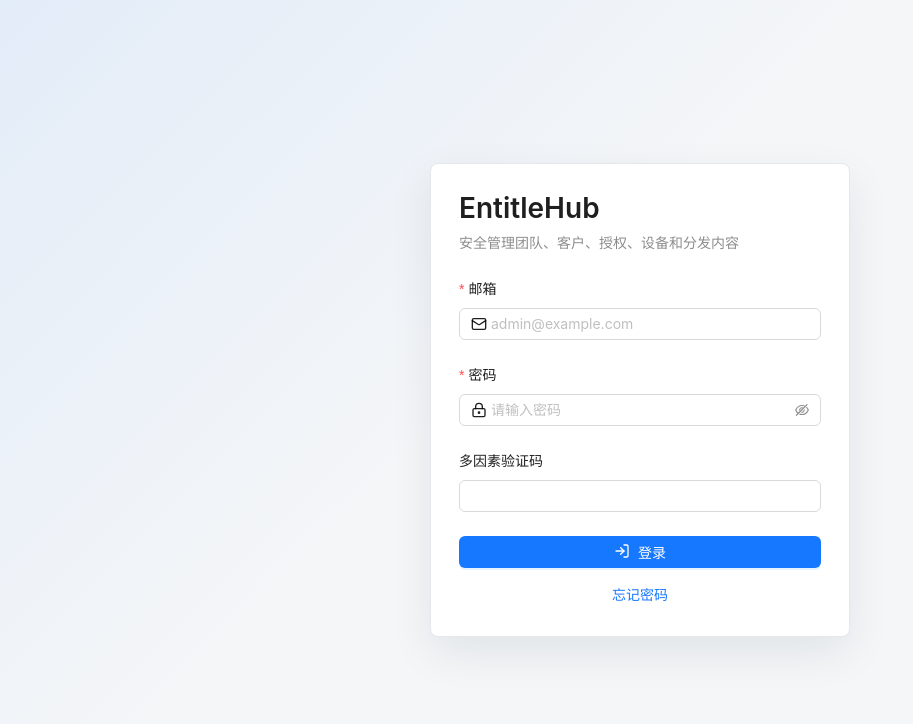
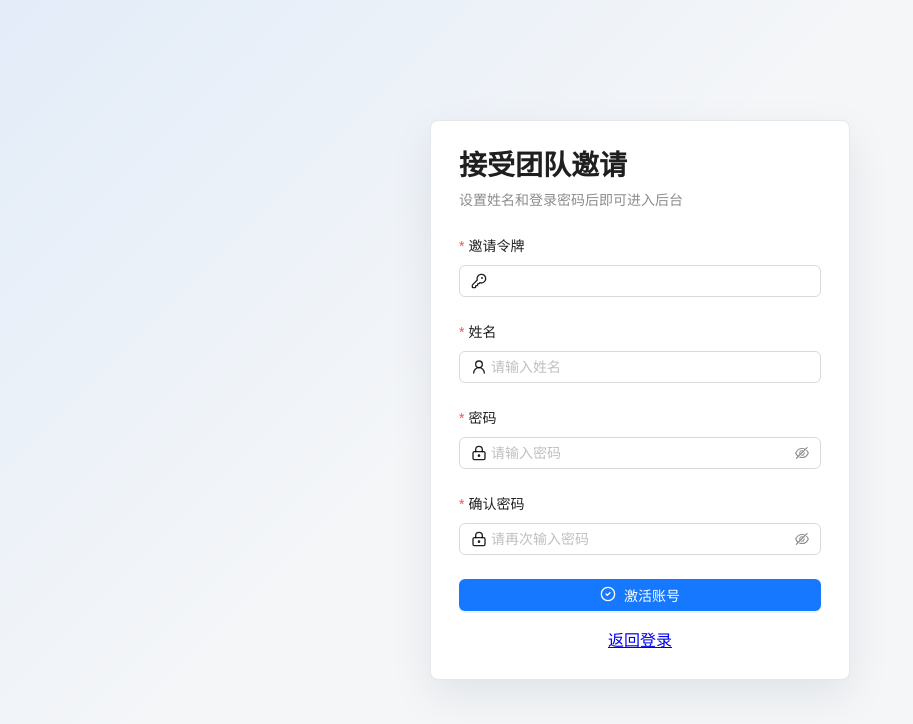
Before and after one commit to longxingze0925/EntitleHub, a React (Vite) app in the folder admin/: page /team/invitations/accept in a window 1280 px wide. Before the commit this address led to /login. Shown: the top 724 px of the page, without its empty margins (0-913 px from the left). Built offline with nearby package versions, Linux system fonts and the light colour scheme; no server answers.

Commit message:
Add team invitation acceptance page

```diff
--- a/admin/src/api/auth.ts
+++ b/admin/src/api/auth.ts
@@ -87,6 +87,33 @@ export function confirmPasswordReset(payload: {
   });
 }
 
+export interface AcceptTeamInvitationPayload {
+  token: string;
+  name: string;
+  password: string;
+}
+
+export interface AcceptedTeamMember {
+  id: string;
+  tenant_id: string;
+  email: string;
+  name: string;
+  status: string;
+  email_verified: boolean;
+}
+
+export function acceptTeamInvitation(
+  payload: AcceptTeamInvitationPayload
+): Promise<{ member: AcceptedTeamMember }> {
+  return apiRequest<{ member: AcceptedTeamMember }>(
+    "/api/team/invitations/accept",
+    {
+      method: "POST",
+      body: JSON.stringify(payload)
+    }
+  );
+}
+
 export function confirmClientEmailVerify(token: string): Promise<{
   customer_id: string;
   email_verified: boolean;
--- a/admin/src/app/App.tsx
+++ b/admin/src/app/App.tsx
@@ -20,6 +20,7 @@ import { ClientPasswordResetPage } from "../pages/login/ClientPasswordResetPage"
 import { EmailVerifyPage } from "../pages/login/EmailVerifyPage";
 import { LoginPage } from "../pages/login/LoginPage";
 import { PasswordResetPage } from "../pages/login/PasswordResetPage";
+import { TeamInvitationAcceptPage } from "../pages/login/TeamInvitationAcceptPage";
 import { ApplicationsPage } from "../pages/resources/ApplicationsPage";
 import { AiBillingPage } from "../pages/resources/AiBillingPage";
 import { AuditLogsPage } from "../pages/resources/AuditLogsPage";
@@ -126,6 +127,10 @@ export function App() {
         <Route path="/login" element={<LoginPage />} />
         <Route path="/admin/password-reset" element={<PasswordResetPage />} />
         <Route path="/admin/email-verify" element={<EmailVerifyPage />} />
+        <Route
+          path="/team/invitations/accept"
+          element={<TeamInvitationAcceptPage />}
+        />
         <Route path="/client/password-reset" element={<ClientPasswordResetPage />} />
         <Route path="/client/email-verify" element={<ClientEmailVerifyPage />} />
         <Route element={<ProtectedRoutes />}>
--- /dev/null
+++ b/admin/src/pages/login/TeamInvitationAcceptPage.tsx
@@ -0,0 +1,135 @@
+import { Alert, Button, Form, Input, Typography, message } from "antd";
+import { CheckCircle2, KeyRound, LockKeyhole, UserRound } from "lucide-react";
+import { useMutation } from "@tanstack/react-query";
+import { Link, useNavigate, useSearchParams } from "react-router-dom";
+
+import { acceptTeamInvitation } from "../../api/auth";
+import { tApiError, tMessage } from "../../utils/i18n";
+
+interface TeamInvitationFormValues {
+  token: string;
+  name: string;
+  password: string;
+  confirm_password: string;
+}
+
+export function TeamInvitationAcceptPage() {
+  const navigate = useNavigate();
+  const [form] = Form.useForm<TeamInvitationFormValues>();
+  const [searchParams] = useSearchParams();
+  const token = searchParams.get("token") ?? "";
+
+  const mutation = useMutation({
+    mutationFn: (values: TeamInvitationFormValues) =>
+      acceptTeamInvitation({
+        token: values.token.trim(),
+        name: values.name.trim(),
+        password: values.password
+      }),
+    onSuccess: () => {
+      message.success(tMessage("team_invitation_accepted"));
+      navigate("/login", { replace: true });
+    }
+  });
+
+  const error = tApiError(mutation.error);
+
+  return (
+    <main className="login-screen">
+      <section className="login-panel">
+        <div className="login-brand">
+          <Typography.Title level={1}>接受团队邀请</Typography.Title>
+          <Typography.Text type="secondary">
+            设置姓名和登录密码后即可进入后台
+          </Typography.Text>
+        </div>
+
+        <Form<TeamInvitationFormValues>
+          form={form}
+          layout="vertical"
+          onFinish={(values) => mutation.mutate(values)}
+          initialValues={{ token }}
+        >
+          <Form.Item
+            name="token"
+            label="邀请令牌"
+            rules={[{ required: true, message: "请输入邀请令牌" }]}
+          >
+            <Input prefix={<KeyRound size={16} />} />
+          </Form.Item>
+
+          <Form.Item
+            name="name"
+            label="姓名"
+            rules={[{ required: true, message: "请输入姓名" }]}
+          >
+            <Input
+              prefix={<UserRound size={16} />}
+              autoComplete="name"
+              placeholder="请输入姓名"
+            />
+          </Form.Item>
+
+          <Form.Item
+            name="password"
+            label="密码"
+            rules={[{ required: true, message: "请输入密码" }]}
+          >
+            <Input.Password
+              prefix={<LockKeyhole size={16} />}
+              autoComplete="new-password"
+              placeholder="请输入密码"
+            />
+          </Form.Item>
+
+          <Form.Item
+            name="confirm_password"
+            label="确认密码"
+            dependencies={["password"]}
+            rules={[
+              { required: true, message: "请再次输入密码" },
+              ({ getFieldValue }) => ({
+                validator(_, value) {
+                  if (!value || getFieldValue("password") === value) {
+                    return Promise.resolve();
+                  }
+
+                  return Promise.reject(new Error("两次输入的密码不一致"));
+                }
+              })
+            ]}
+          >
+            <Input.Password
+              prefix={<LockKeyhole size={16} />}
+              autoComplete="new-password"
+              placeholder="请再次输入密码"
+            />
+          </Form.Item>
+
+          {error ? (
+            <Alert
+              type="error"
+              message={error}
+              showIcon
+              className="login-alert"
+            />
+          ) : null}
+
+          <Button
+            type="primary"
+            htmlType="submit"
+            icon={<CheckCircle2 size={16} />}
+            loading={mutation.isPending}
+            block
+          >
+            激活账号
+          </Button>
+        </Form>
+
+        <div className="login-actions">
+          <Link to="/login">返回登录</Link>
+        </div>
+      </section>
+    </main>
+  );
+}
--- a/admin/src/pages/resources/TeamPage.tsx
+++ b/admin/src/pages/resources/TeamPage.tsx
@@ -35,11 +35,15 @@ import { dateTime } from "../../utils/format";
 import { tMessage, tRoleName } from "../../utils/i18n";
 import { hasPermission } from "../../utils/permissions";
 
+interface InvitationView extends InvitationResult {
+  email: string;
+}
+
 export function TeamPage() {
   const [inviteOpen, setInviteOpen] = useState(false);
   const [includeHistory, setIncludeHistory] = useState(false);
   const [editingMember, setEditingMember] = useState<TeamMember | null>(null);
-  const [invitation, setInvitation] = useState<InvitationResult | null>(null);
+  const [invitation, setInvitation] = useState<InvitationView | null>(null);
   const [inviteForm] = Form.useForm<InviteTeamMemberPayload>();
   const [roleForm] = Form.useForm<UpdateTeamMemberRolesPayload>();
   const permissions = useAuthStore((state) => state.permissions);
@@ -60,7 +64,10 @@ export function TeamPage() {
     mutationFn: inviteTeamMember,
     onSuccess: async (data) => {
       message.success(tMessage("member_invited"));
-      setInvitation(data.invitation);
+      setInvitation({
+        ...data.invitation,
+        email: data.member.email
+      });
       setInviteOpen(false);
       inviteForm.resetFields();
       await query.refetch();
@@ -319,12 +326,26 @@ export function TeamPage() {
       </Modal>
 
       <Modal
-        title="邀请令牌"
+        title="邀请链接"
         open={Boolean(invitation)}
         onCancel={() => setInvitation(null)}
         onOk={() => setInvitation(null)}
       >
         <Space direction="vertical" size={12} className="token-result">
+          <Alert
+            type="info"
+            showIcon
+            message="邀请邮件会进入发送队列；如果邮件未送达，可复制链接手动发送给成员。"
+          />
+          <Typography.Text type="secondary">成员</Typography.Text>
+          <Typography.Text copyable>{invitation?.email}</Typography.Text>
+          <Typography.Text type="secondary">邀请链接</Typography.Text>
+          <Typography.Paragraph
+            copyable={{ text: invitation ? invitationLink(invitation.token) : "" }}
+          >
+            {invitation ? invitationLink(invitation.token) : "-"}
+          </Typography.Paragraph>
+          <Typography.Text type="secondary">邀请令牌</Typography.Text>
           <Typography.Text copyable>{invitation?.token}</Typography.Text>
           <Typography.Text type="secondary">
             有效期至 {dateTime(invitation?.expires_at)}
@@ -334,3 +355,10 @@ export function TeamPage() {
     </section>
   );
 }
+
+function invitationLink(token: string): string {
+  const baseUrl = window.location.origin;
+  const encodedToken = encodeURIComponent(token);
+
+  return `${baseUrl}/team/invitations/accept?token=${encodedToken}`;
+}
--- a/admin/src/utils/i18n.ts
+++ b/admin/src/utils/i18n.ts
@@ -170,6 +170,7 @@ const messageText: Record<string, string> = {
   team_member_disable_failed: "成员禁用失败",
   team_member_invite_failed: "成员邀请失败",
   team_member_roles_update_failed: "成员角色更新失败",
+  team_invitation_accepted: "团队邀请已接受，请登录",
   team_members_load_failed: "团队成员加载失败",
   tenant_forbidden: "无权访问该租户",
   tenant_not_found: "租户不存在",
```
